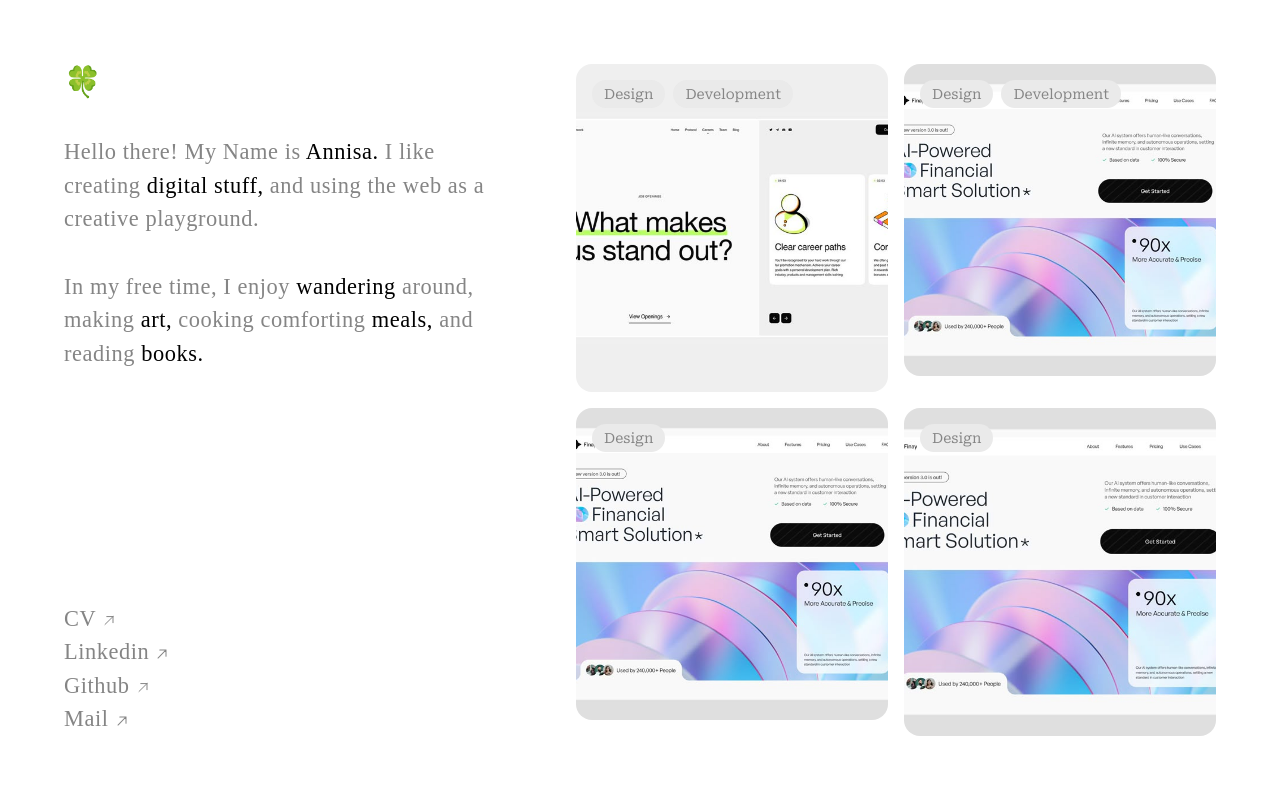
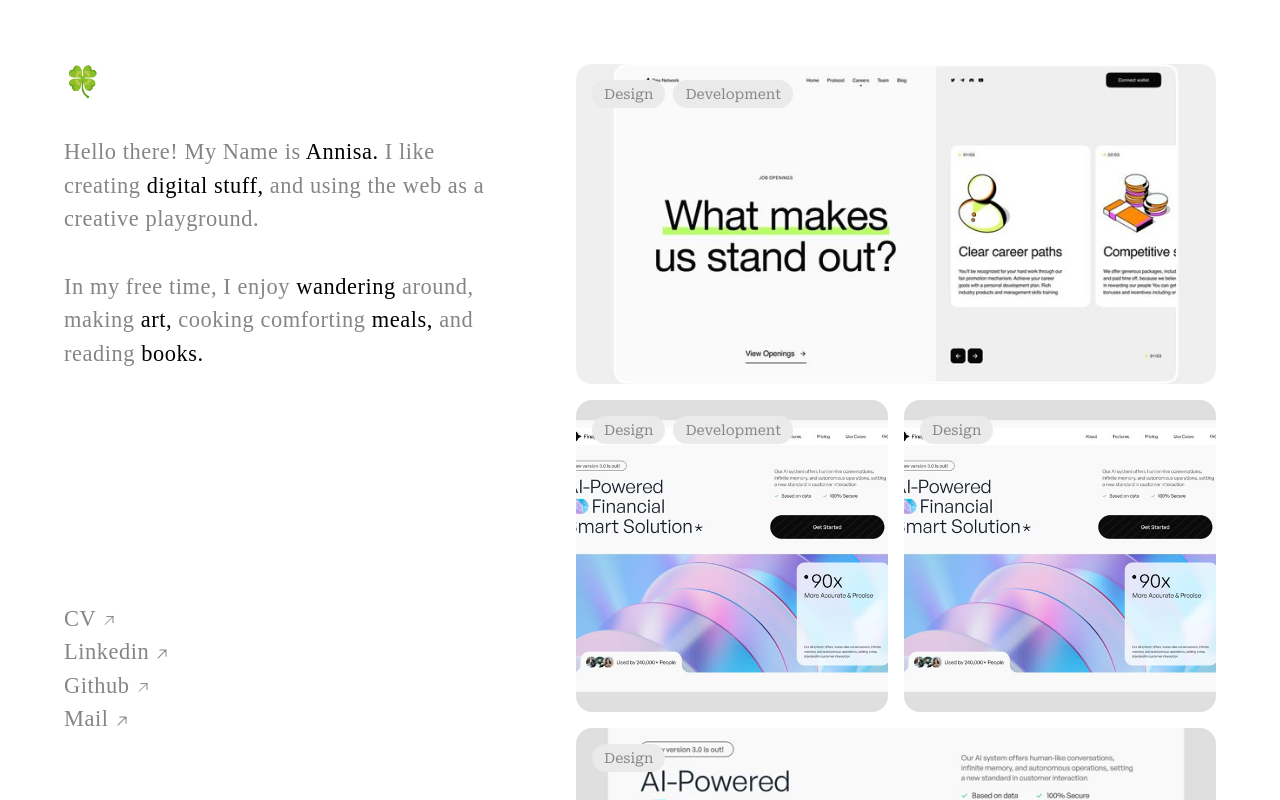
Before and after one commit to annisa-rachma/annisarachma.com, a React (Vite) app: page / in a window 1280 px wide. Built offline with nearby package versions, Linux system fonts and the light colour scheme.

Commit message:
feat: add dockerfile

```diff
--- /dev/null
+++ b/docker-compose.yml
@@ -0,0 +1,16 @@
+
+services:
+  react-app:
+    build:
+      context: .
+      dockerfile: Dockerfile.dev
+    ports:
+      - "3000:3000"
+    environment:
+      - NODE_ENV=development
+      - CHOKIDAR_USEPOLLING=true  # Required for file watching in Docker
+      - VITE_HOST=0.0.0.0
+    volumes:
+      - ./:/src
+      - /src/node_modules  # Preserve container modules
+    command: npm run dev
--- a/src/components/Components/ProjectPreview.tsx
+++ b/src/components/Components/ProjectPreview.tsx
@@ -24,7 +24,7 @@ export default function ProjectPreview({
   className = "",
   tags,
   title,
-  link,
+  link= "#",
   image,
   slug,
 }: ProjectPreviewProps) {
@@ -46,22 +46,22 @@ export default function ProjectPreview({
       </div>
       <div className="absolute bottom-4 left-4 right-5 flex justify-between items-center z-10 text-white font-medium font-[lato] opacity-0 group-hover:opacity-100 transition-opacity duration-300">
         <p className="text-lg">{title}</p>
-        <a
+        <button
           href={link}
           className="transform hover:scale-110 duration-300"
           target="_blank"
           rel="noopener noreferer"
         >
           <img src={assets.hyperlinkWhite} alt="hyperlink" className="" />
-        </a>
+        </button>
       </div>
-      <div className="w-full h-full">
+      {/* <div className="w-full h-full"> */}
         <img
-          className="w-full h-full rounded-2xl object-cover"
+          className=" inset-0 w-full h-full rounded-2xl object-cover"
           src={assets[image]}
           alt=""
         />
-      </div>
+      {/* </div> */}
       <div
         className="
         absolute
--- a/src/components/Pages/Home.tsx
+++ b/src/components/Pages/Home.tsx
@@ -47,15 +47,16 @@ export default function Home() {
               colSpan={2}
               tags={["Design", "Development"]}
               title="Plant Shop"
-              link=""
+              link="#"
               image="projectsA"
               slug="what-to-cook"
+              className="col-span-2 aspect-[2/1]"
             />
             <ProjectPreview
               aspect="square"
               tags={["Design", "Development"]}
               title="Project A"
-              link=""
+              link="#"
               image="projectsB"
               slug="what-to-cook"
             ></ProjectPreview>
@@ -63,7 +64,7 @@ export default function Home() {
               aspect="square"
               tags={["Design"]}
               title="Project B"
-              link=""
+              link="#"
               image="projectsB"
               slug="what-to-cook"
             ></ProjectPreview>
@@ -72,9 +73,10 @@ export default function Home() {
               colSpan={2}
               tags={["Design"]}
               title="Project A"
-              link=""
+              link="#"
               image="projectsB"
               slug="what-to-cook"
+              className="col-span-2 aspect-[2/1]"
             />
           </div>
         </div>
--- a/src/components/Pages/ProjectDetail1.tsx
+++ b/src/components/Pages/ProjectDetail1.tsx
@@ -1,4 +1,4 @@
-import React from 'react'
+// import React from 'react'
 
 export default function ProjectDetail1() {
   return (
--- a/src/components/Pages/Projects.tsx
+++ b/src/components/Pages/Projects.tsx
@@ -1,4 +1,4 @@
-import React from 'react'
+// import React from 'react'
 
 
 export default function Projects() {
--- a/vite.config.ts
+++ b/vite.config.ts
@@ -5,4 +5,11 @@ import tailwindcss from "@tailwindcss/vite";
 // https://vite.dev/config/
 export default defineConfig({
   plugins: [react(), tailwindcss()],
+  server: {
+    host: true,
+    port: 3000,
+    watch: {
+      usePolling: true
+    }
+  }
 });
```
Also changed, not shown: 2 other files (tests, documents, lock files or other folders).
